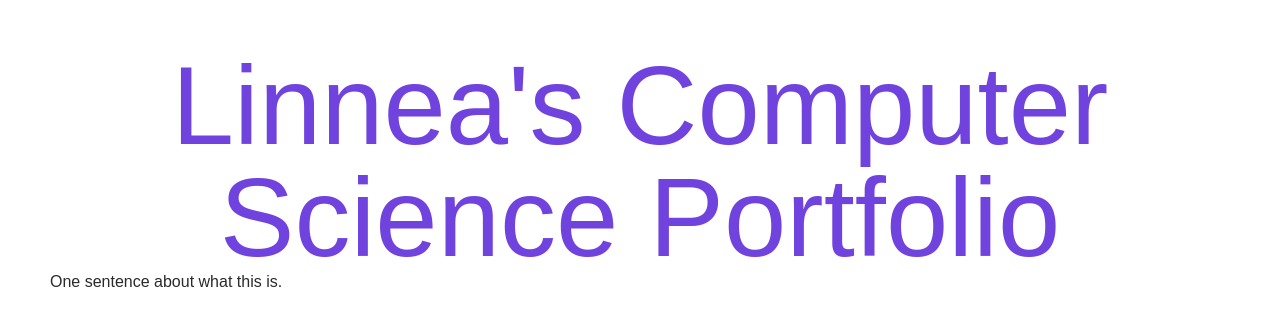
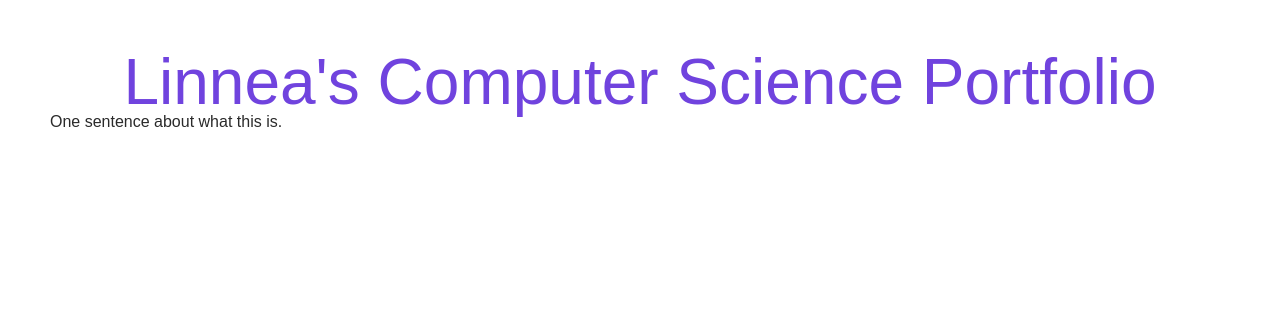
Before and after one commit to LinneaXiaoXiang/LinneaXiaoXiang.github.io, a plain HTML site: page index.html in a window 1280 px wide. Drawn offline with Linux system fonts and the light colour scheme.

Commit message:
Smaller Header Font Size

```diff
--- a/screen.css
+++ b/screen.css
@@ -58,6 +58,6 @@ a {
   padding: 50px; }
 
   h1 {
-    font-size: 7em;
+    font-size: 4em;
     color: #7043DE;
     }
```
